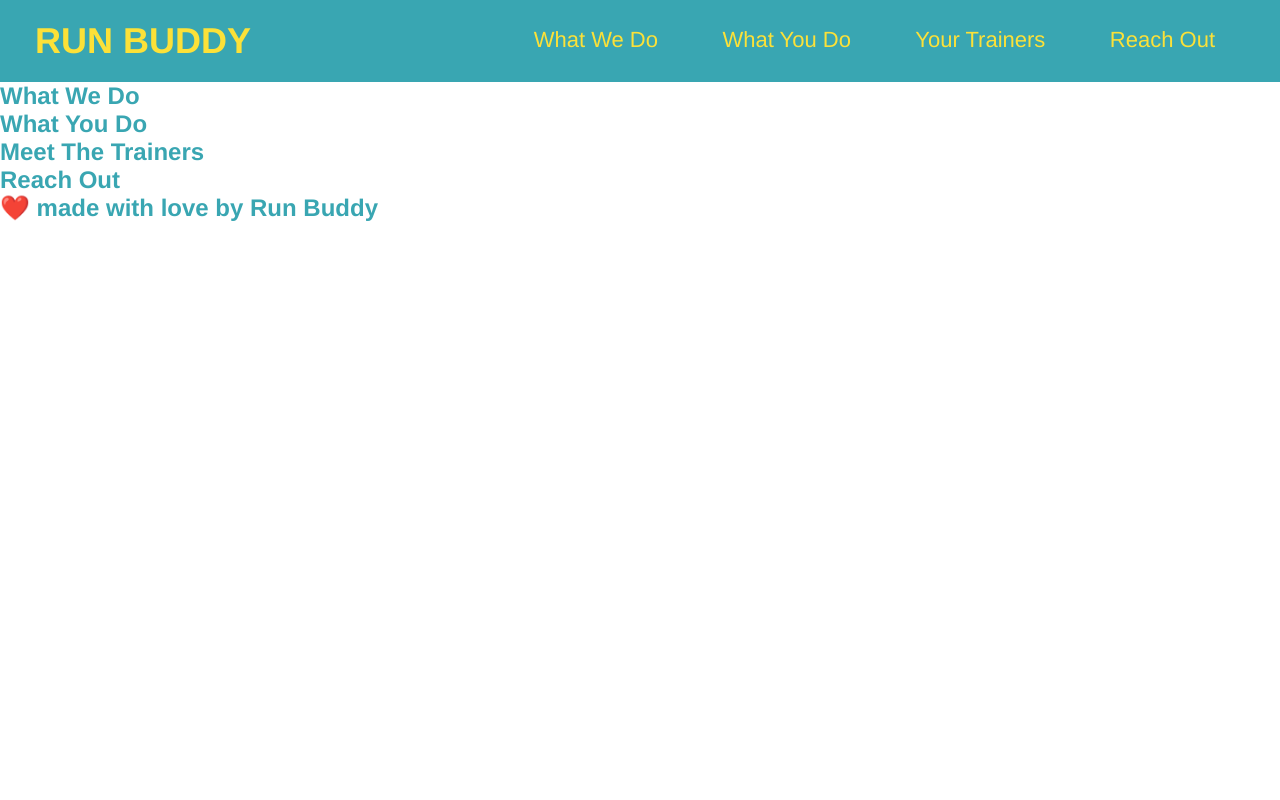
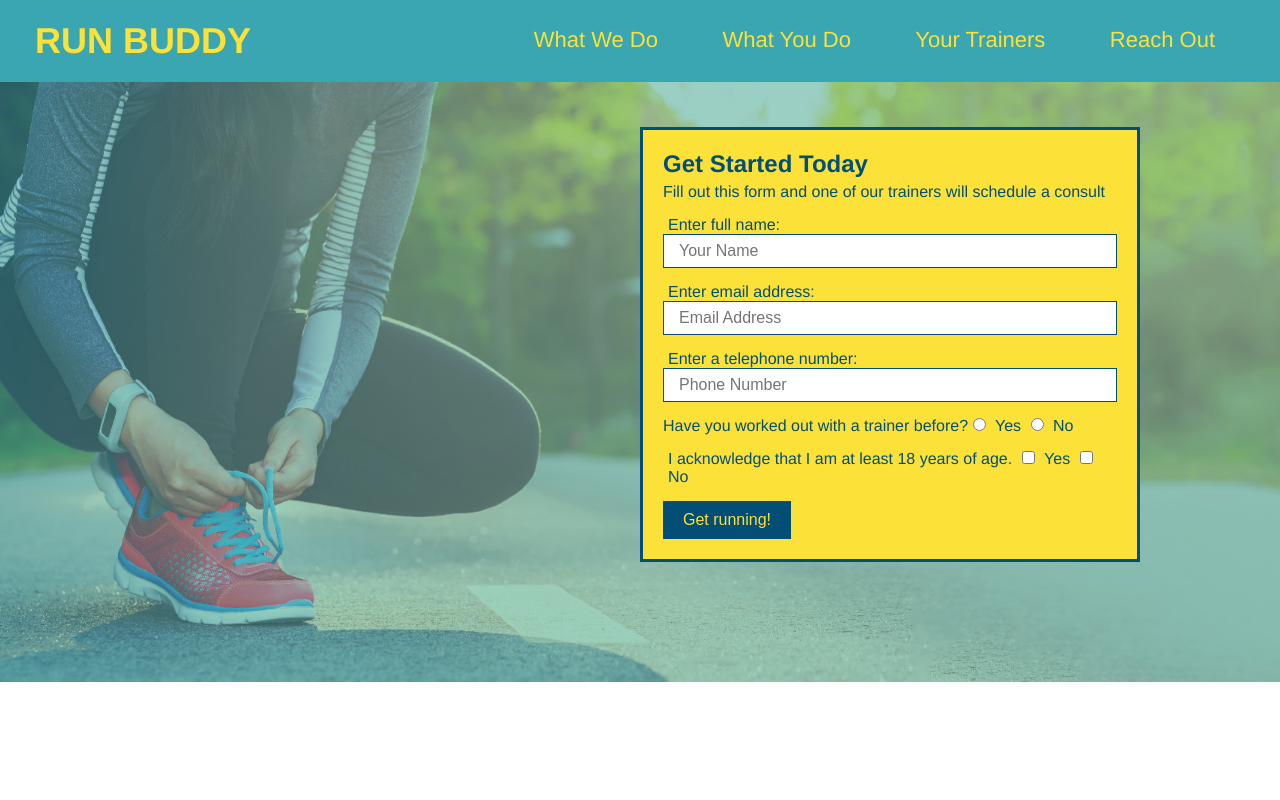
Before and after one commit to JayTheDon1/Run-buddy1, a plain HTML site: page index.html in a window 1280 px wide. Shown: the top 800 px of the page. Drawn offline with Linux system fonts and the light colour scheme.

Commit message:
hero update

```diff
--- a/assets/css/style.css
+++ b/assets/css/style.css
@@ -2,6 +2,7 @@
 * {
     margin: 0;
     padding: 0;
+    box-sizing: border-box;
 }
 
 header h1 {
@@ -41,3 +42,82 @@ body {
     color: #39a6b2;
     font-family: Helvetica, Arial, sans-serif;
 }
+
+footer {
+    background: #fce138;
+    width: 100%;
+    padding: 40px 35px;
+}
+
+footer h2 {
+    display: inline;
+    color: #024e76;
+    font-size: 30px;
+    margin: 0;
+}
+
+footer div {
+    float: right;
+    line-height: 1.5;
+    text-align: right;
+}
+
+footer a {
+    color: #024e76;
+}
+
+section {
+    padding: 60px;
+}
+
+.hero-form {
+    border: 3px solid #024e76;
+    background-color: #fce138;
+    padding: 20px;
+    width: 500px;
+    color: #024e76;
+    position: absolute;
+    bottom: 120px;
+    right: 140px;
+}
+
+.hero-form h3 {
+    font-size: 24px;
+    margin: 0;
+}
+
+.hero-form p {
+    margin: 5px 0 15px 0;
+}
+
+.form-input {
+    border: 1px solid #024e76;
+    display: block;
+    padding: 7px 15px;
+    font-size: 16px;
+    color: #024e76;
+    width: 100%;
+    margin-bottom: 15px;
+}
+
+.hero-form label {
+    margin: 0 5px;
+}
+
+.hero-form button {
+    color: #fce138;
+    background-color: #024e76;
+    border: none;
+    padding: 10px 20px;
+    font-size: 16px;
+}
+
+/* Hero Style Start */
+.hero {
+    background-image: url("../images/hero-image.jpg");
+    height: 600px;
+    background-size: cover;
+    background-position: center;
+    position: relative;
+}
+/* Hero Style End */
--- a/index.html
+++ b/index.html
@@ -7,7 +7,6 @@
     </head>
 
     <body>
-
         <!-- navigatoin -->
         <header>
             <h1>
@@ -34,6 +33,40 @@
              </nav>
         </header>
 
+        <section class="hero">
+            <div class="hero-form">
+              <h3>Get Started Today</h3>
+              <p>Fill out this form and one of our trainers will schedule a consult</p>
+                <form>
+                    <label for="name">Enter full name:</label>
+                    <input type="text" placeholder="Your Name" name="name" id="name" class="form-input">
+                    <label for="email">Enter email address:</label>
+                    <input type="email" placeholder="Email Address" name="email" id="email" class="form-input">
+                    <label for="phone">Enter a telephone number:</label>
+                    <input type="tel" placeholder="Phone Number" name="phone" id="phone" class="form-input">
+                    <p>
+                     Have you worked out with a trainer before?
+                        <input type="radio" name="trainer-confirm" id="trainer-yes" />
+                        <label for="trainer-yes">Yes</label>
+                        <input type="radio" name="trainer-confirm" id="trainer-no" />
+                        <label for="trainer-no">No</label>
+                    </p>
+                    <p>
+                     <label for="checkbox" >
+                     I acknowledge that I am at least 18 years of age.
+                        </label>
+                        <input type="checkbox" name="age-confirm" id="checkbox" />
+                        <label for="age-confirm">Yes</label>
+                        <input type="checkbox" name="age-confirm" id="checkbox" />
+                        <label for="age-confirm">No</label>
+                    </p>
+                    <button type="submit">
+                        Get running!
+                    </button>
+                </form>
+            </div>
+        </section>
+
 
         <!-- hero/jumbotron-->
         <section>
@@ -55,13 +88,17 @@
         </section>
 
         <!-- "reach out" section-->
-        <sectoin>
-            <h2>Reach Out</h2>
-        </sectoin>
+        <section>
+            <h2> Reach Out</h2>
+        </section>
 
         <!--footer-->
         <footer>
             <h2>❤️ made with love by Run Buddy </h2>
+            <div>
+                <a href="#">Read Our Privacy Policy</a><br />
+                &copy; 2019 Run Buddy, Inc.
+            </div>
         </footer>
 
     </body>
```
Also changed, not shown: assets/images/hero-image.jpg (added).
